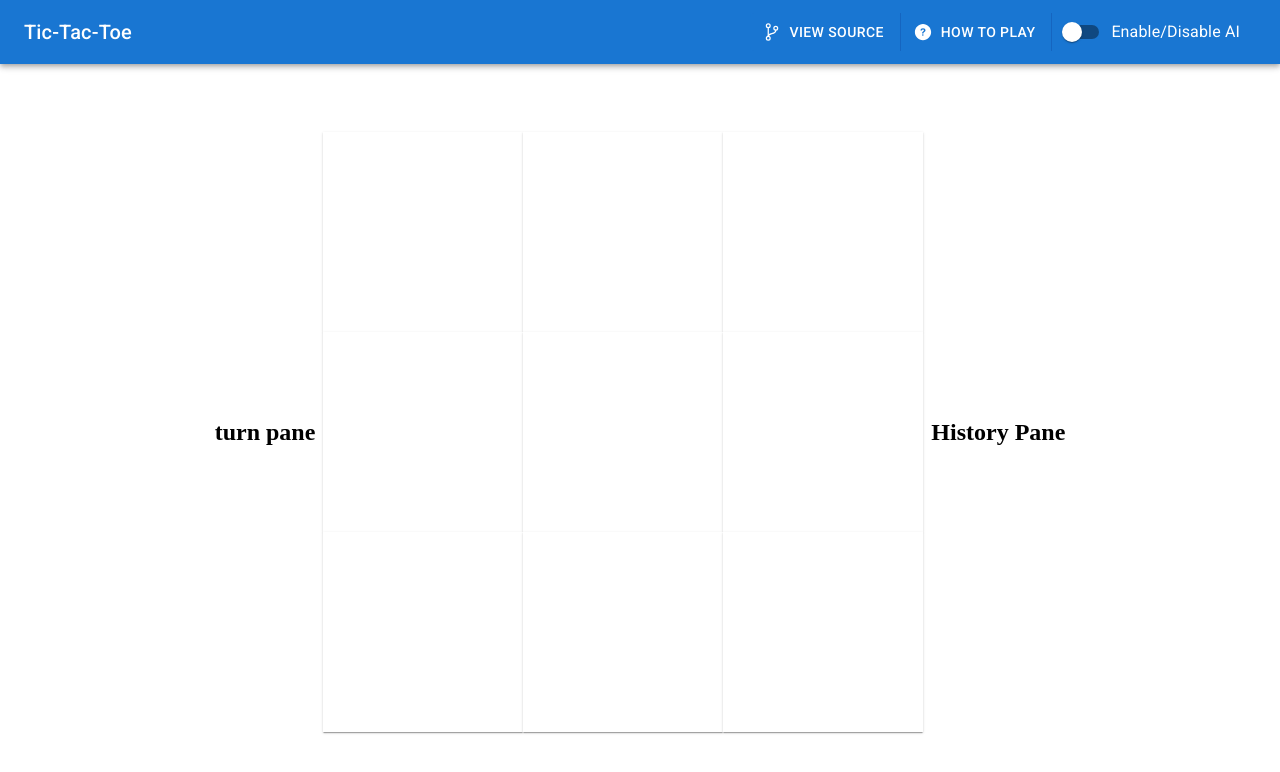
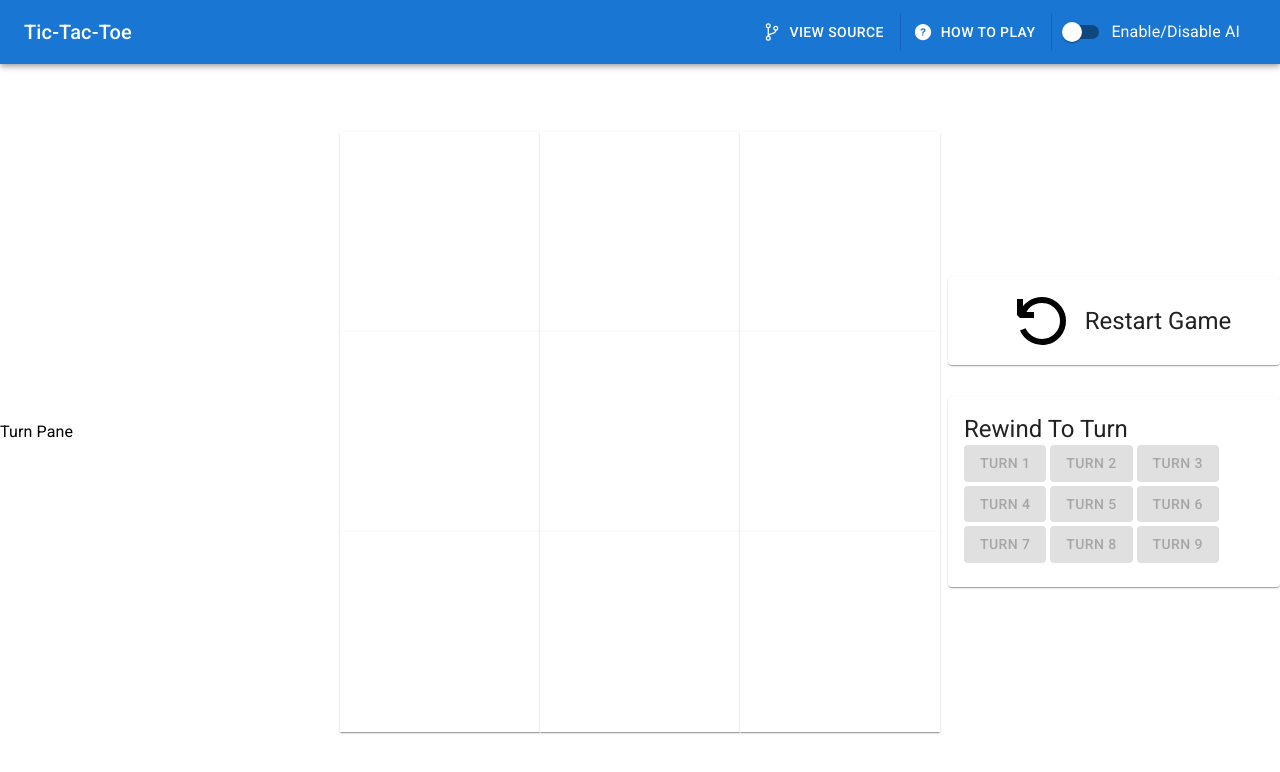
Before and after one commit to empyrean-sama/react-ticTacToe, a React (Vite) app: page / in a window 1280 px wide. Shown: the top 772 px of the page. Built offline with nearby package versions, Linux system fonts and the light colour scheme.

Commit message:
feat: presentable

```diff
--- a/package.json
+++ b/package.json
@@ -8,6 +8,7 @@
   },
   "devDependencies": {
     "@parcel/transformer-sass": "^2.15.2",
+    "@types/lodash": "^4.17.17",
     "@types/react": "^19.1.6",
     "@types/react-dom": "^19.1.5",
     "parcel": "^2.15.2"
@@ -16,6 +17,7 @@
     "@emotion/react": "^11.14.0",
     "@emotion/styled": "^11.14.0",
     "@mui/material": "^7.1.0",
+    "lodash": "^4.17.21",
     "react": "^19.1.0",
     "react-dom": "^19.1.0",
     "react-icons": "^5.5.0"
--- a/src/components/Game.tsx
+++ b/src/components/Game.tsx
@@ -1,5 +1,7 @@
-import React, { createContext, useState } from "react";
+import React, { cloneElement, createContext, useState } from "react";
 import { checkGameOver } from '../Helper';
+
+import _ from 'lodash';
 
 import ICard, { getDefaultCards } from "../interface/ICard";
 import TurnPane from "./Panes/TurnPane";
@@ -14,22 +16,22 @@ import Style from './Game.module.scss';
 export const gameContext = createContext<IGameContext | undefined>(undefined);
 
 export default function Game() {
-    const [cards, setCards] = useState<Array<ICard>>(getDefaultCards());
-    const [lastSelectedCardIndexState, setLastSelectedCardIndexState] = useState<number>(Number.NaN);
     const [turns, setTurns] = useState<Array<Array<ICard>>>([getDefaultCards()]); // always place x's on odd turns
+
+    function getCurrentTurnNumber(): number {
+        return turns.length;
+    }
 
     function setLastSelectedCardIndex(index: number) {
         if(index < 0 || index > 8) {
             throw new Error('index out of bounds!');
         }
-        setLastSelectedCardIndexState(index);
     }
 
     function rewindBoardToTurn(turnNumber: number) {
         if(turnNumber >= 0 && turnNumber < turns.length) {
-            const newTurns = turns.slice(0, turnNumber + 1);
-            setTurns(newTurns);
-            setCards(newTurns[newTurns.length - 1]);
+            const newTurns = turns.slice(0, turnNumber);
+            setTurns(_.cloneDeep(newTurns));
         }
         else {
             throw new Error('incorrect turn number specified');
@@ -40,11 +42,9 @@ export default function Game() {
         const clickedCardSurface = e.target as HTMLDivElement;
         const clickedCardSurfaceIndex = parseInt(clickedCardSurface.dataset['index'] as string);
 
-        if(cards[clickedCardSurfaceIndex].state === ECardState.undefined) {
-            const newCards = [...cards];
+        if(turns[turns.length-1][clickedCardSurfaceIndex].state === ECardState.undefined) {
+            const newCards = [...turns[turns.length-1]];
             newCards[clickedCardSurfaceIndex].state = ((turns.length % 2) === 0)? ECardState.circle : ECardState.cross; //todo: maybe implicitly don't decide here that player 1 is X and player 2 is O
-            setCards(newCards);
-            setLastSelectedCardIndex(clickedCardSurfaceIndex);
 
             const gameOver = checkGameOver(newCards);
             if(gameOver !== EGameState.goingOn) {
@@ -55,23 +55,19 @@ export default function Game() {
                     alert(gameOver + ' won');
                 }
             }
-            else {
-                setTurns([...turns, [...newCards]]);
-            }
+            setTurns([...turns, [...newCards]]);
         }
     }
 
     function restartGame(): void {
-        setCards(getDefaultCards());
         setTurns([getDefaultCards()]);
-        setLastSelectedCardIndex(Number.NaN);
     }
 
     return (
-        <gameContext.Provider value={{lastSelectedCardIndexState, setLastSelectedCardIndex, tryPlayTurn, restartGame, rewindBoardToTurn}}>
+        <gameContext.Provider value={{setLastSelectedCardIndex, tryPlayTurn, restartGame, rewindBoardToTurn, getCurrentTurnNumber}}>
             <div className={Style["game-pane"]}>
                 <TurnPane />
-                <BoardPane cards={cards} />
+                <BoardPane cards={turns[turns.length-1]} />
                 <HistoryPane />
             </div>
         </gameContext.Provider>
--- a/src/components/Panes/BoardPane.tsx
+++ b/src/components/Panes/BoardPane.tsx
@@ -24,7 +24,6 @@ export default function BoardPane({cards}: {cards: Array<ICard>}) {
                             },
                         }}
                         data-index = {index}
-                        data-active = {gameContextAPI.lastSelectedCardIndexState === index ? '' : undefined}
                         onClick={(e) => gameContextAPI.tryPlayTurn(e)}
                     >
                         <CardContent data-index={index} sx={{ height: '100%', display: 'flex', justifyContent: 'center', alignItems: 'center' }}>
--- /dev/null
+++ b/src/components/Panes/HistoryPane.module.scss
@@ -0,0 +1,21 @@
+.history-pane {
+    flex: 1 1 100%;
+    display: flex;
+    flex-direction: column;
+    gap: 32px;
+    justify-content: center;
+
+    height: 100%;
+}
+
+.restart-label {
+    display: flex;
+    align-items: center;
+    justify-content: center;
+}
+
+.turn-bin {
+    display: flex;
+    flex-wrap: wrap;
+    gap: 4px;
+}
--- a/src/components/Panes/HistoryPane.tsx
+++ b/src/components/Panes/HistoryPane.tsx
@@ -1,7 +1,37 @@
-import React from "react";
+import React, { useContext } from "react";
+import Style from './HistoryPane.module.scss';
+
+import { VscDebugRestart } from "react-icons/vsc";
+import { Card, Button, CardActionArea, CardContent, IconButton, Typography, ButtonGroup } from "@mui/material";
+import { gameContext } from "../Game";
+import IGameContextAPI from "../../interface/IGameContextAPI";
 
 export default function HistoryPane() {
+    const turnButtons: Array<any> = [];
+    const gameContextAPI = useContext(gameContext) as IGameContextAPI;
+
+    const currentTurnNumber = gameContextAPI.getCurrentTurnNumber();
+
+    for(let i=0; i<9; i++) {
+        turnButtons.push(<Button key={'rewind-key-'+i} onClick={() => gameContextAPI.rewindBoardToTurn(i+1)} disabled={currentTurnNumber <= (i + 1)} size="medium" variant="contained">Turn {i+1}</Button>)
+    }
+
     return (
-        <h2>History Pane</h2>
+        <div className={Style['history-pane']}>
+            <Card className={Style['restart-label']}>
+                <IconButton aria-label="delete" size="large">
+                    <VscDebugRestart fontSize={64} color="black" onClick={gameContextAPI.restartGame} />
+                </IconButton>
+                <Typography component="span" variant="h5">Restart Game</Typography>
+            </Card>
+            <Card className={Style['rewind-pane']}>
+                <CardContent>
+                    <Typography component="h5" variant="h5">Rewind To Turn</Typography>
+                    <div className={Style['turn-bin']}>
+                        {turnButtons}
+                    </div>
+                </CardContent>
+            </Card>
+        </div>
     );
 }
--- /dev/null
+++ b/src/components/Panes/TurnPane.module.scss
@@ -0,0 +1,3 @@
+.turn-pane {
+    flex: 1 1 100%;
+}
--- a/src/components/Panes/TurnPane.tsx
+++ b/src/components/Panes/TurnPane.tsx
@@ -1,7 +1,11 @@
 import React from "react";
+import Style from './TurnPane.module.scss';
+import { Typography } from "@mui/material";
 
 export default function TurnPane() {
     return (
-        <h2>turn pane</h2>
-    )
+        <div className={Style["turn-pane"]}>
+            <Typography>Turn Pane</Typography>
+        </div>
+    );
 }
--- a/src/interface/IGameContextAPI.ts
+++ b/src/interface/IGameContextAPI.ts
@@ -1,7 +1,7 @@
 export default interface IGameContextAPI {
-    lastSelectedCardIndexState: number;
-    setLastSelectedCardIndex(n: number);
+    setLastSelectedCardIndex(n: number): void,
     restartGame(): void,
     tryPlayTurn(e: React.MouseEvent<HTMLButtonElement, MouseEvent>): void
-    rewindBoardToTurn(turnNumber?: number): void
+    rewindBoardToTurn(turnNumber?: number): void,
+    getCurrentTurnNumber(): number
 }
```
Also changed, not shown: 1 other file (tests, documents, lock files or other folders).
